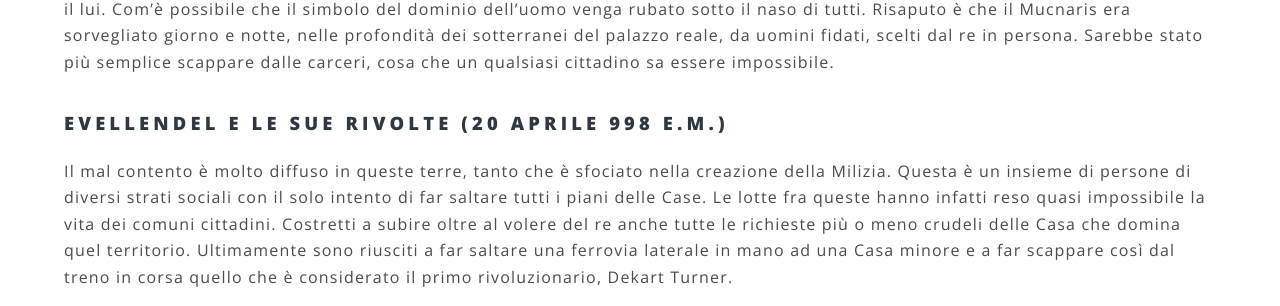
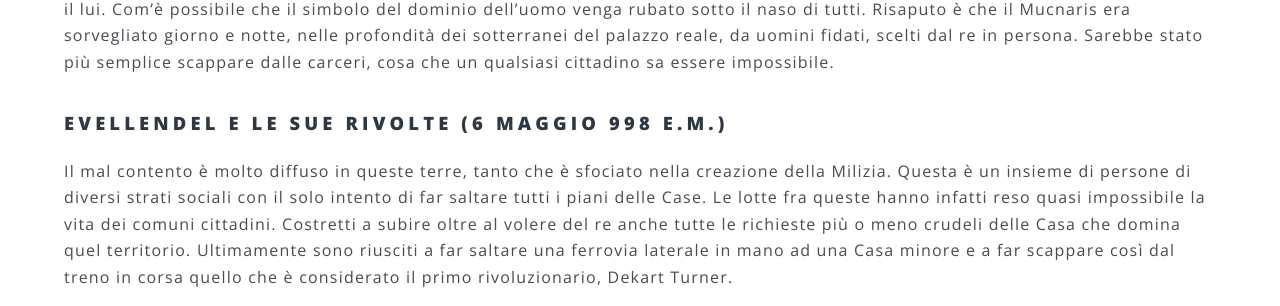
Before and after one commit to lcfd/gdr, a Jekyll site: the page built from Almar.md, in a window 1280 px wide and 900 px high, scrolled down 4120 px. Shown: the part 262-568 px from the top of the window. Built offline with Jekyll 4.4.1, drawn with Linux system fonts in a browser that asks for light colours.

Commit message:
Data rivolete corretta

```diff
--- a/Almar.md
+++ b/Almar.md
@@ -77,7 +77,7 @@ Costo:
 
 Nel quartiere di **Silgrod**, **Re Sigfrid**, ha proclamato che il **Mucnaris** è stato rubato, l'antico manufatto che sancì la creazione del regno duecento anni fa dopo che Sigfrid riuscì. Indiscrezioni dicono che sia stata la famosa Gilda dei ladri ad impossessarsene, forse per oscuri motivi. Lo si può pensare perché si dice che, oltre ad essere un manufatto dalla straordinaria bellezza, abbia proprietà magiche. Molti sostengono che possa addirittura alterare la realtà, lo spazio e il tempo. Essendo Silgrod la capitale della grande città stato questo evento agli occhi del popolo è risultato come un fallimento del re e dei suoi, un motivo per il popolo per perdere fiducia il lui. Com'è possibile che il simbolo del dominio dell'uomo venga rubato sotto il naso di tutti. Risaputo è che il Mucnaris era sorvegliato giorno e notte, nelle profondità dei sotterranei del palazzo reale, da uomini fidati, scelti dal re in persona. Sarebbe stato più semplice scappare dalle carceri, cosa che un qualsiasi cittadino sa essere impossibile.
 
-### Evellendel e le sue rivolte (20 aprile 998 E.M.)
+### Evellendel e le sue rivolte (6 maggio 998 E.M.)
 
 Il mal contento è molto diffuso in queste terre, tanto che è sfociato nella creazione della Milizia. Questa è un insieme di persone di diversi strati sociali con il solo intento di far saltare tutti i piani delle Case. Le lotte fra queste hanno infatti reso quasi impossibile la vita dei comuni cittadini. Costretti a subire oltre al volere del re anche tutte le richieste più o meno crudeli delle Casa che domina quel territorio.
 Ultimamente sono riusciti a far saltare una ferrovia laterale in mano ad una Casa minore e a far scappare così dal treno in corsa quello che è considerato il primo rivoluzionario, Dekart Turner.
```
Also changed, not shown: 1 other file.
